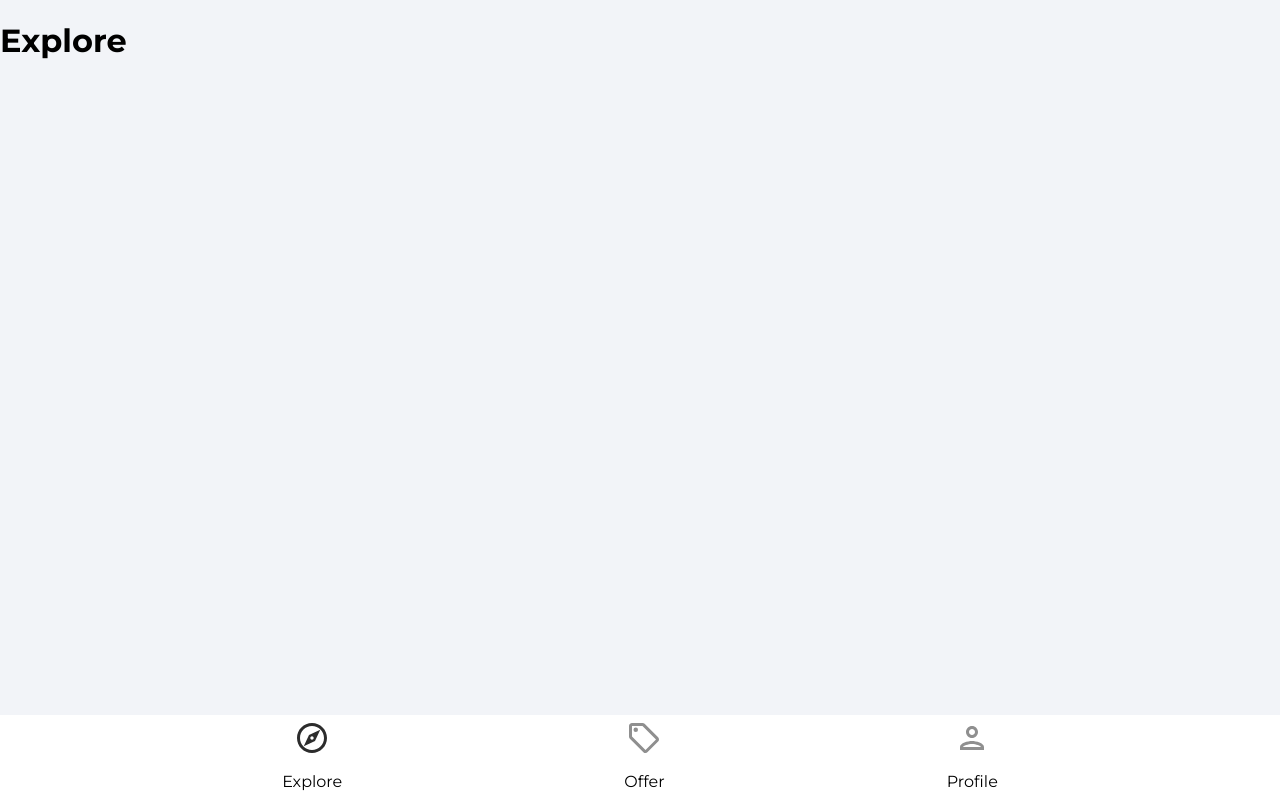
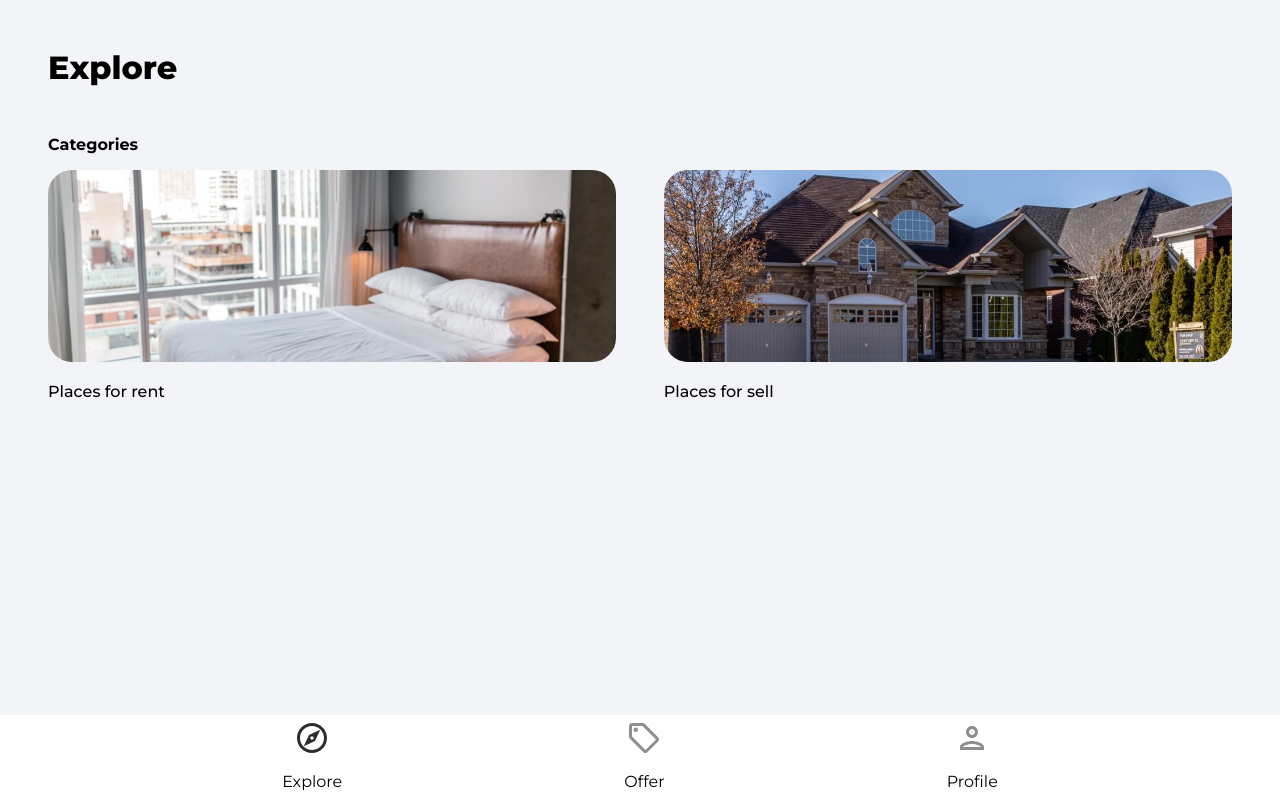
Before and after one commit to ediaz13/my-house-marketplace, a React (Create React App) app: page / in a window 1280 px wide. Built offline with nearby package versions, Linux system fonts and the light colour scheme.

Commit message:
94. Explore Page

```diff
--- a/src/App.js
+++ b/src/App.js
@@ -6,6 +6,7 @@
 import PrivateRoute from './components/PrivateRoute';
 import Explore from "./pages/Explore";
 import Offers from "./pages/Offers";
+import Category from './pages/Category';
 import Profile from "./pages/Profile";
 import ForgotPassword from "./pages/ForgotPassword";
 import SignIn from "./pages/SignIn";
@@ -19,6 +20,8 @@
         <Routes>
           <Route path="/" element={<Explore />} />
           <Route path="/offers" element={<Offers />} />
+          <Route path="/category/:categoryName" element=
+          {<Category />} />
           <Route path="/profile" element={<PrivateRoute />}>
             <Route path="/profile" element={<Profile />}/>
           </Route>
--- /dev/null
+++ b/src/pages/Category.jsx
@@ -0,0 +1,9 @@
+import React from 'react'
+
+function Category() {
+  return (
+    <div>Category</div>
+  )
+}
+
+export default Category
--- a/src/pages/Explore.jsx
+++ b/src/pages/Explore.jsx
@@ -1,7 +1,39 @@
 import React from "react";
+import { Link } from "react-router-dom";
+import rentCategoryImage from "../assets/jpg/rentCategoryImage.jpg";
+import sellCategoryImage from "../assets/jpg/sellCategoryImage.jpg";
 
 function Explore() {
-  return <div><h1>Explore</h1></div>;
+  return (
+    <div className="explore">
+      <header>
+        <p className="pageHeader">Explore</p>
+      </header>
+
+      <main>
+        { /* Slider */ }
+        <p className="exploreCategoryHeading">Categories</p>
+        <div className="exploreCategories">
+          <Link to='/category/rent'>
+            <img
+              src={rentCategoryImage}
+              alt='rent'
+              className='exploreCategoryImg'
+            />
+            <p className="exploreCategoryName">Places for rent</p>
+          </Link>
+          <Link to='/category/sell'>
+            <img
+              src={sellCategoryImage}
+              alt='sell'
+              className='exploreCategoryImg'
+            />
+            <p className="exploreCategoryName">Places for sell</p>
+          </Link>
+        </div>
+      </main>
+    </div>
+  );
 }
 
 export default Explore;
```
